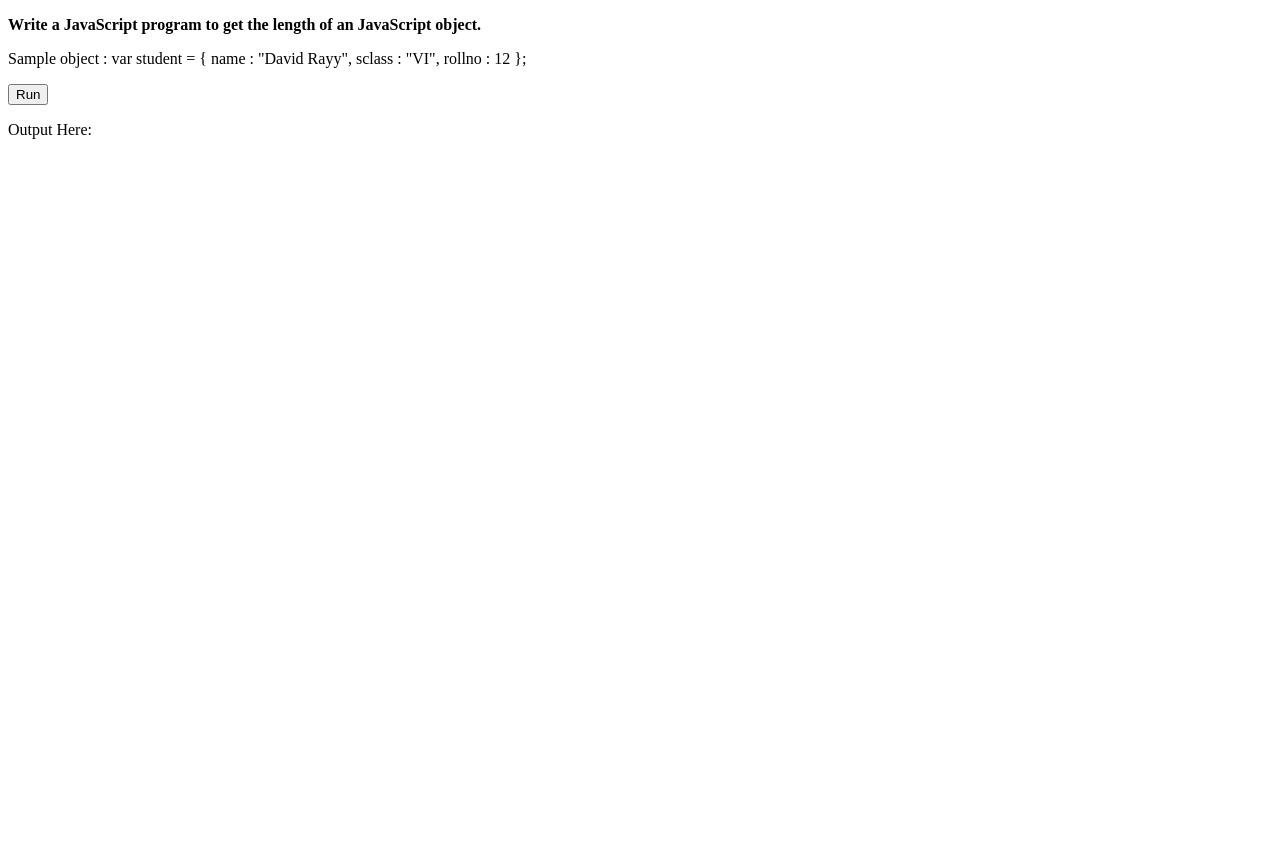
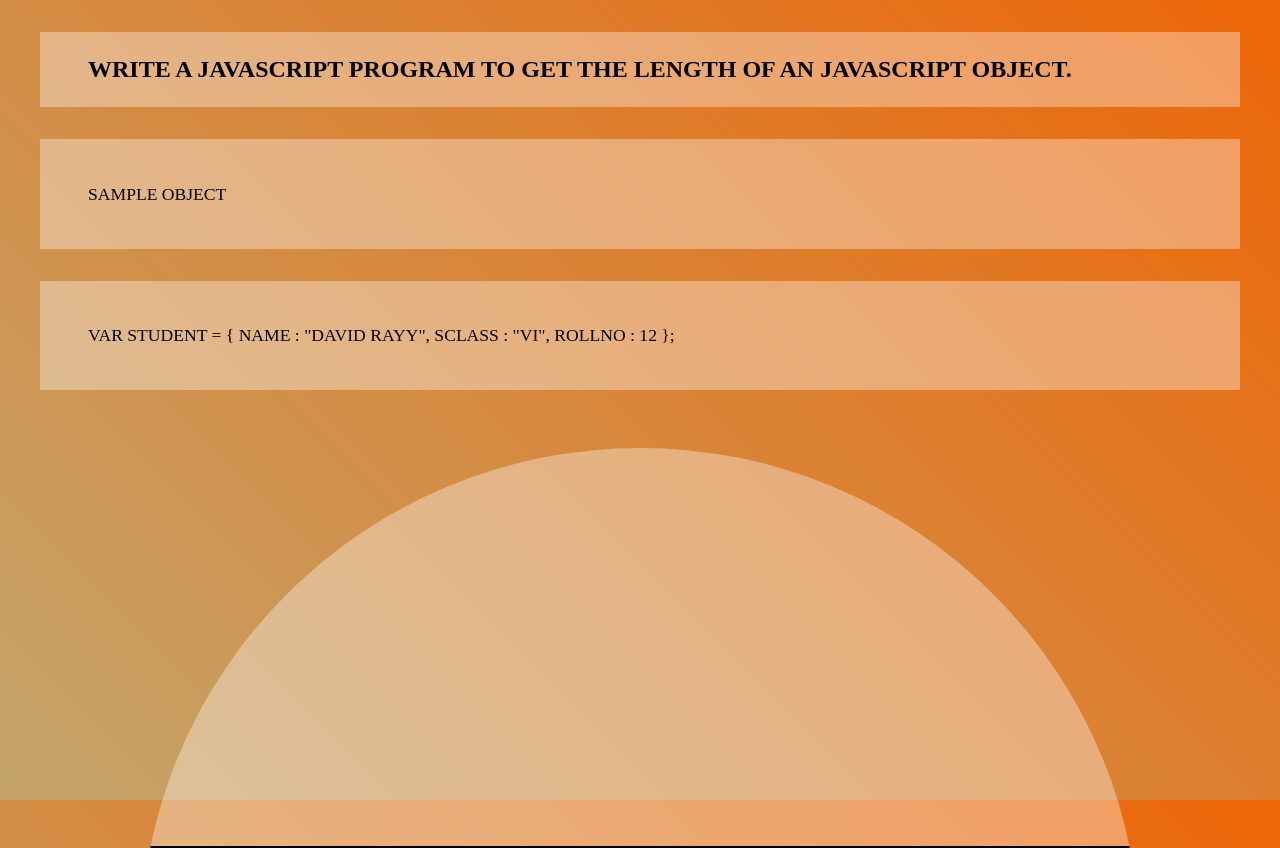
Before and after one commit to Kave-Academy/Cherryl-Activity-11, a plain HTML site: page index.html in a window 1280 px wide. Before the commit the page ends 800 px from the top, so only its background shows below. Drawn offline with Linux system fonts and the light colour scheme.

Commit message:
additional style

```diff
--- a/exer.js
+++ b/exer.js
@@ -1,7 +1,9 @@
 function run(){
 
     // Declare an object
-   const student = { name : "David Rayy", sclass : "VI", rollno : 12 };
+   const student = { name: "David Rayy",
+   sclass: "VI",
+   rollno: 12 };
 
             // Using Object.keys() method to get length
             document.getElementById("output").innerHTML = Object.keys(student).length;
--- a/index.html
+++ b/index.html
@@ -3,30 +3,27 @@
   <head>
     <meta charset="UTF-8" />
     <title>Exer 11</title>
+    <link rel="stylesheet" href="/style.css" />
     <script src="exer.js"></script>
   </head>
   <body>
     <header></header>
-    <article>
-      <section>
-        <p>
-          <b>
-            Write a JavaScript program to get the length of an JavaScript
-            object.
-          </b>
-        </p>
-        <p>
-          Sample object : var student = { name : "David Rayy", sclass : "VI",
-          rollno : 12 };
-        </p>
-      </section>
-      <section><button onclick="run()">Run</button></section>
-      <section>
-        <p>Output Here:</p>
-        <div id="output">
-          <!-- TODO: Add elements here if necessary -->
-        </div>
-      </section>
-    </article>
+    <nav>
+      <h1>
+        Write a JavaScript program to get the length of an JavaScript object.
+      </h1>
+    </nav>
+    <nav class="sample"><p>Sample object</p></nav>
+    <nav>
+      <p>var student = { name : "David Rayy", sclass : "VI", rollno : 12 };</p>
+    </nav>
+
+    <button class="circle" onclick="run()">
+      Click here
+
+      <h2 id="output"></h2>
+    </button>
+
+    <!--  -->
   </body>
 </html>
--- /dev/null
+++ b/style.css
@@ -0,0 +1,66 @@
+body {
+  /* Permalink - use to edit and share this gradient: https://colorzilla.com/gradient-editor/#c4a46a+1,ed6607+100 */
+  background: #c4a46a; /* Old browsers */
+  background: -moz-linear-gradient(
+    45deg,
+    #c4a46a 1%,
+    #ed6607 100%
+  ); /* FF3.6-15 */
+  background: -webkit-linear-gradient(
+    45deg,
+    #c4a46a 1%,
+    #ed6607 100%
+  ); /* Chrome10-25,Safari5.1-6 */
+  background: linear-gradient(
+    45deg,
+    #c4a46a 1%,
+    #ed6607 100%
+  ); /* W3C, IE10+, FF16+, Chrome26+, Opera12+, Safari7+ */
+  filter: progid:DXImageTransform.Microsoft.gradient( startColorstr='#c4a46a', endColorstr='#ed6607',GradientType=1 ); /* IE6-9 fallback on horizontal gradient */
+  background-repeat: no-repeat;
+  background-attachment: fixed;
+}
+
+nav {
+  background: none;
+  text-decoration: none;
+  text-transform: uppercase;
+  display: block;
+  padding: 1.5em 3em;
+  background-color: rgba(255, 255, 255, 0.35);
+  display: block;
+  list-style-type: none;
+  margin: 2em;
+}
+
+h1 {
+  margin: 0;
+}
+
+p {
+  font-size: 1.1em;
+  line-height: 1.5em;
+}
+
+/**/
+button {
+  display: block;
+  color: white;
+  background: #ed6607;
+  padding: 8px 50px;
+  font-weight: bold;
+  text-align: center;
+  border-radius: 50px;
+  margin: 2em 0;
+}
+
+.circle {
+  position: absolute;
+  top: 0;
+  left: 0;
+  width: 100%;
+  height: 100%;
+  font-size: 1.5rem;
+  background-color: rgba(255, 255, 255, 0.35);
+  clip-path: circle(500px at center 900px);
+}
```
Also changed, not shown: image/image1.jpg (added), image/image2.jpg (added), image/image3.jpg (added).
